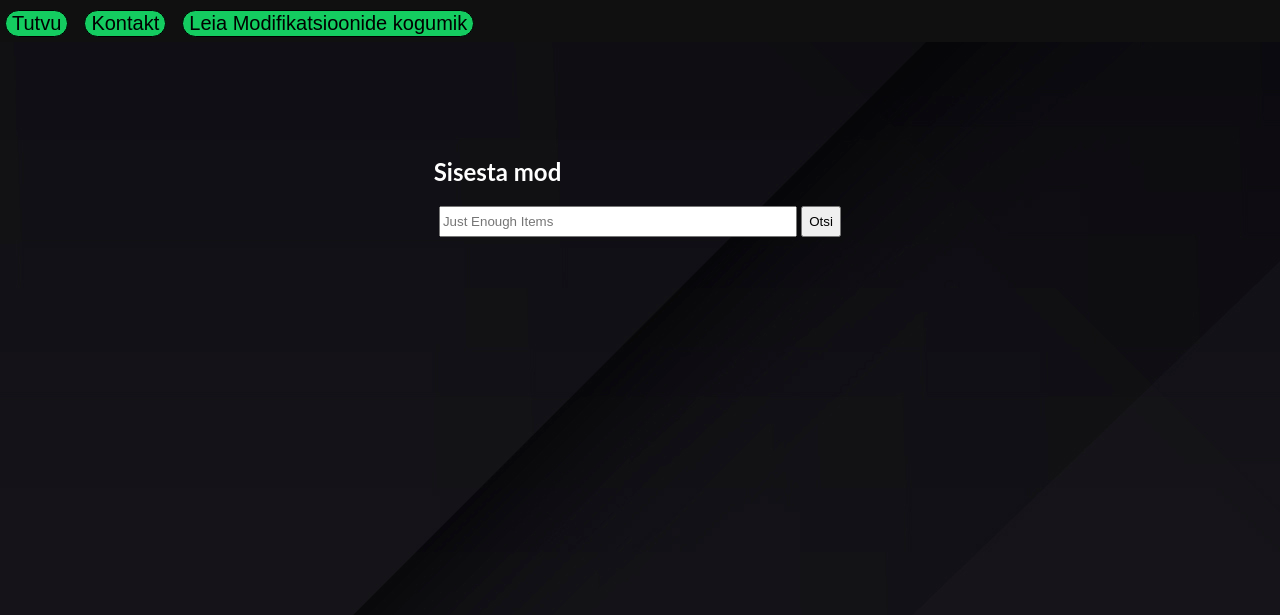
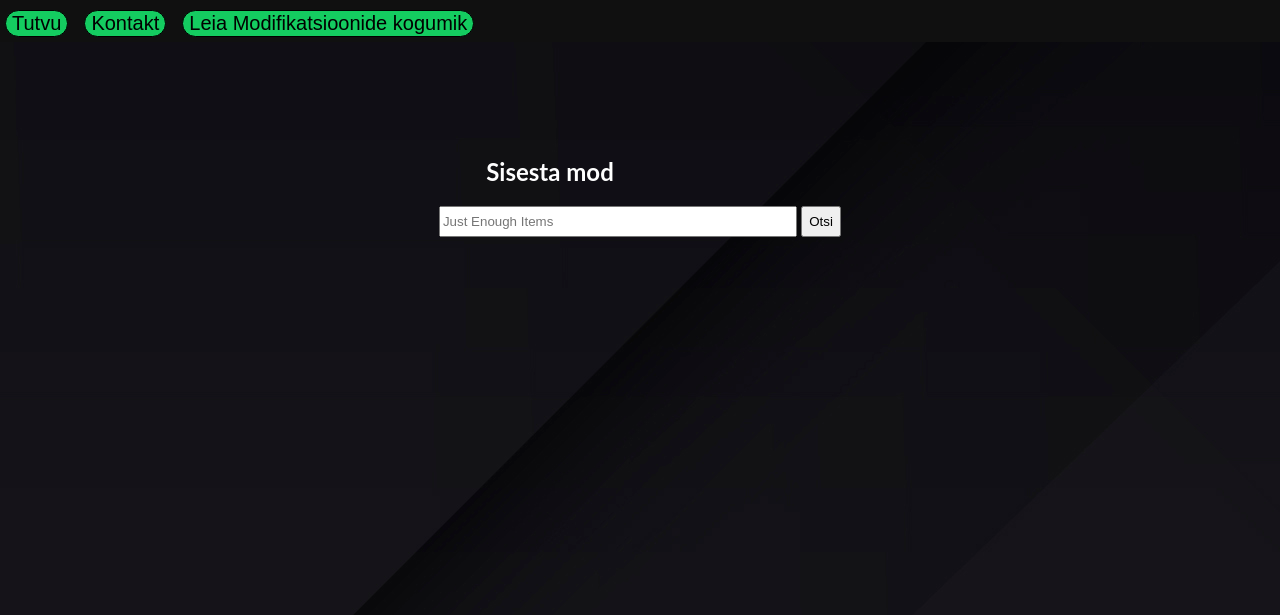
Before and after one commit to yabtdb/Modpacki_leidja, a website: page public/finder.html in a window 1280 px wide. Shown: the part 32-647 px from the top of the page. Drawn offline with nearby package versions, Linux system fonts and the light colour scheme.

Commit message:
Update style.css

```diff
--- a/public/style.css
+++ b/public/style.css
@@ -147,7 +147,7 @@ button{
     height: 80px;
 }
 .p6{
-    margin-right: 285px;
+    margin-right: 180px;
 }
 .input-container {
     text-align: right;
```
